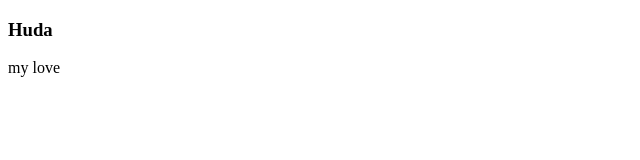
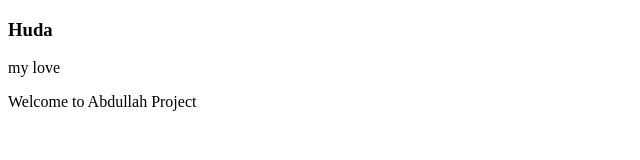
Before and after one commit to imo3tmd/abdullah, a plain HTML site: page index.html in a window 1280 px wide. Shown: the whole page, without its empty margins (0-640 px from the left). Drawn offline with Linux system fonts and the light colour scheme.

Commit message:
add welcome line

```diff
--- a/index.html
+++ b/index.html
@@ -6,5 +6,6 @@
 <body>
 <h3>Huda</h3>
 <p>my love</p>
+<p>Welcome to Abdullah Project</p>
 </body>
 </html>
```
